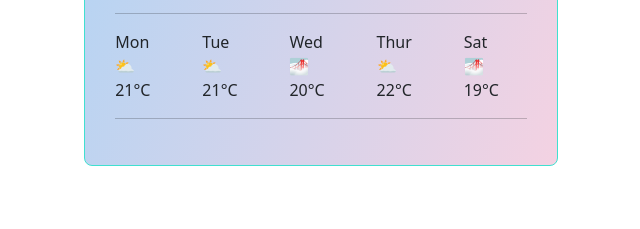
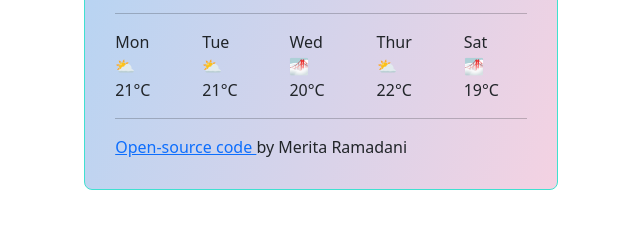
Before and after one commit to Rita997/vanilla-weather-project, a plain HTML site: page index.html in a window 1280 px wide. Shown: the part 327-556 px from the top of the page, without its empty margins (319-959 px from the left). Drawn offline with nearby package versions, Linux system fonts and the light colour scheme; no server answers.

Commit message:
added the github link

```diff
--- a/index.html
+++ b/index.html
@@ -96,9 +96,11 @@
 					</div>
 				</div>
 				<hr />
+                <span id="github-link">
+                    <a href="https://github.com/Rita997/vanilla-weather-project" target="_blank"> Open-source code
+                </a> by Merita Ramadani
+                  </span>
 		</div>
-
     <script src="src/index.js"></script>
   </body>
-
 </html>
```
